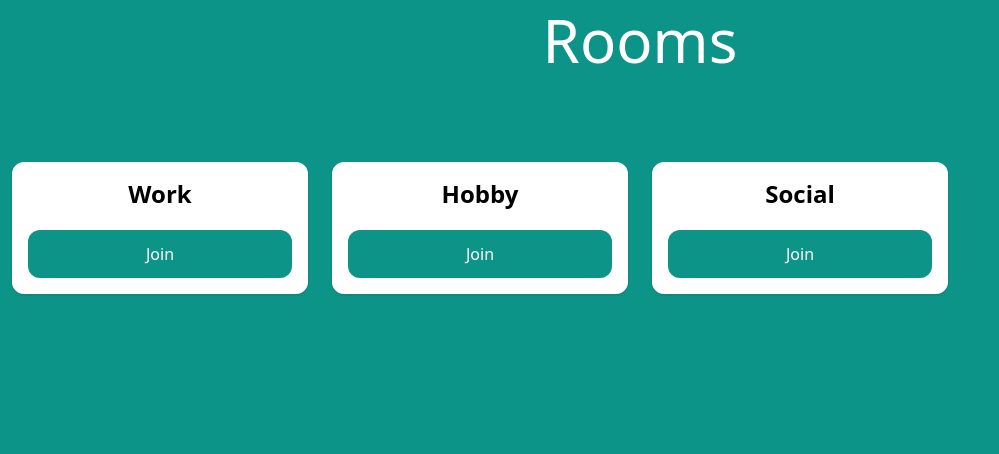
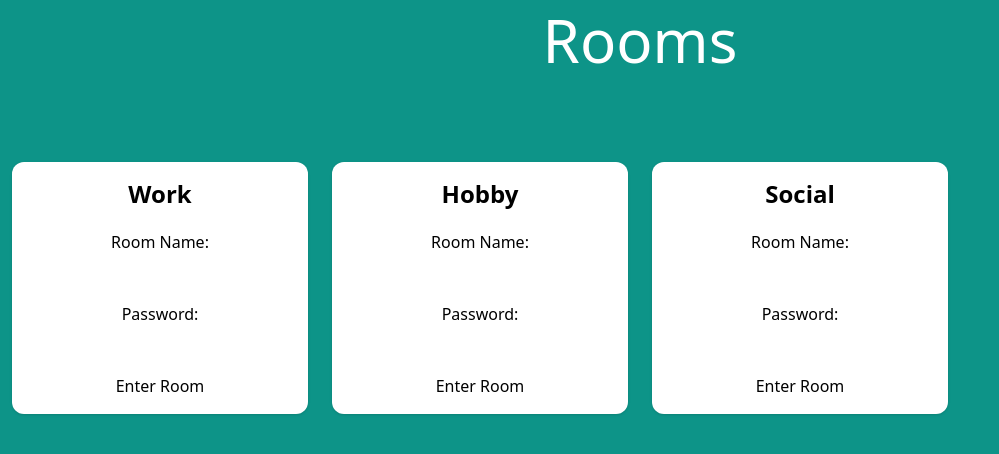
Before and after one commit to KI-2003/Summer-project, a Django app: page /rooms/ in a window 1280 px wide. Shown: the part 166-620 px from the top of the page, without its empty margins (0-999 px from the left). Run offline with Django 4.2, Linux system fonts and the light colour scheme; a user stored in the database is signed in; data comes from the database, SQL or seed files in the repository; some libraries are stand-ins or nearby versions.

Commit message:
Update rooms.html

```diff
--- a/flickx_original/room/templates/room/rooms.html
+++ b/flickx_original/room/templates/room/rooms.html
@@ -13,7 +13,16 @@
             <div class="p-4 bg-white shadow rounded-xl text-center">
                 <h2 class="mb-5 text-2xl font-semibold">{{ room.name }}</h2>
 
-                <a href="{% url 'room' room.slug %}" class="px-5 py-3 block rounded-xl text-white bg-teal-600 hover:bg-teal-700">Join</a>
+                <form method="POST" action="{% url 'enter_room' %}">
+                    {% csrf_token %}
+                    <label for="room_name">Room Name:</label>
+                    <input type="text" id="room_name" name="room_name" required><br><br>
+                    <label for="password">Password:</label>
+                    <input type="password" id="password" name="password" required><br><br>
+                    <input type="submit" value="Enter Room">
+                </form>
+
+
             </div>
         </div>
     {% endfor %}
```
